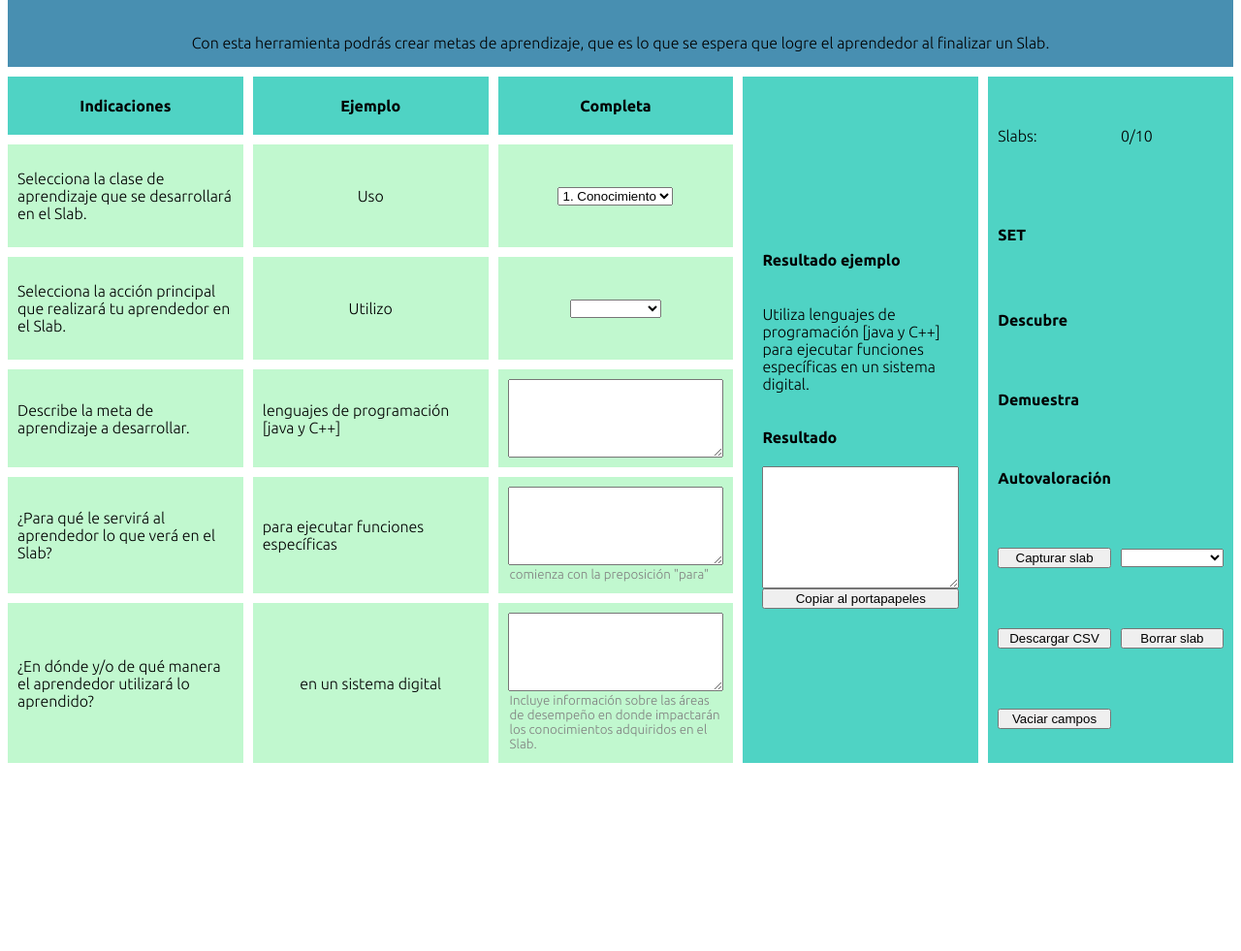
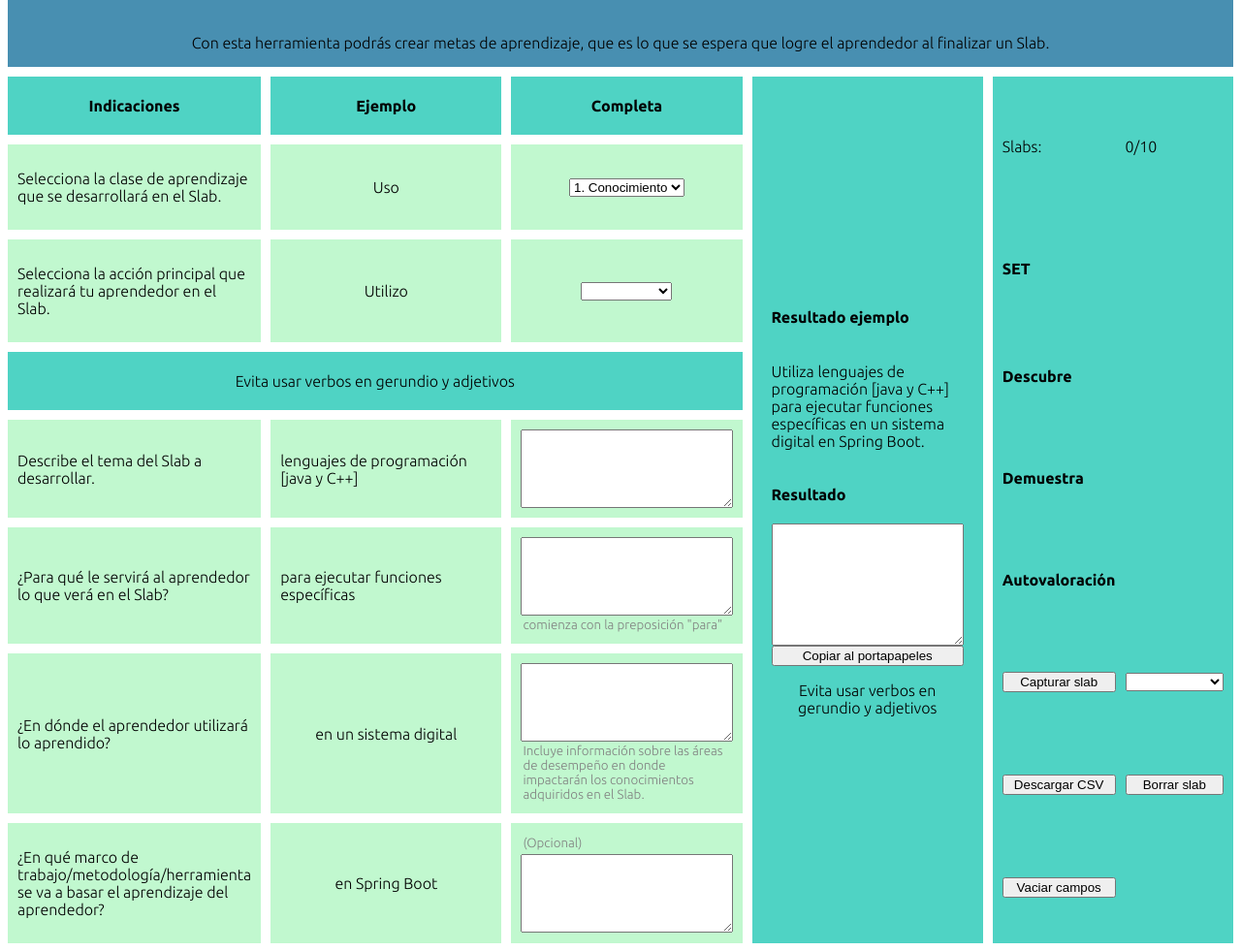
Before and after one commit to jesus-jmz/learning-goals-generator, a plain HTML site: page index.html in a window 1280 px wide. Shown: the part 69-1050 px from the top of the page at 97% size. Before the commit the page ends 864 px from the top, so only its background shows below. Drawn offline with Linux system fonts and the light colour scheme.

Commit message:
Add: Instrucción y separación de instrucciones

```diff
--- a/index.html
+++ b/index.html
@@ -53,8 +53,11 @@
           <option value="test">test</option>
         </select>
       </div>
+      <div class="instruction">
+        <p>Evita usar verbos en gerundio y adjetivos</p>
+      </div>
       <div class="item">
-        <p>Describe la meta de aprendizaje a desarrollar.</p>
+        <p>Describe el tema del Slab a desarrollar.</p>
       </div>
       <div class="item">
         <p>lenguajes de programación [java y C++]</p>
@@ -73,7 +76,7 @@
         <p class="notes">comienza con la preposición "para"</p>
       </div>
       <div class="item">
-        <p>¿En dónde y/o de qué manera el aprendedor utilizará lo aprendido?</p>
+        <p>¿En dónde el aprendedor utilizará lo aprendido?</p>
       </div>
       <div class="item">
         <p>en un sistema digital</p>
@@ -82,13 +85,24 @@
         <textarea id="lugar" name="name" rows="5" cols="80" onchange="updateResult();"></textarea>
         <p class="notes">Incluye información sobre las áreas de desempeño en donde impactarán los conocimientos adquiridos en el Slab.</p>
       </div>
+      <div class="item">
+        <p>¿En qué marco de trabajo/metodología/herramienta se va a basar el aprendizaje del aprendedor?</p>
+      </div>
+      <div class="item">
+        <p>en Spring Boot</p>
+      </div>
+      <div class="item">
+        <p class="notes">(Opcional)</p>
+        <textarea id="metodo" name="name" rows="5" cols="80" onchange="updateResult();"></textarea>
+      </div>
       <div class="preview">
         <div class="preview-in">
           <h4>Resultado ejemplo</h4>
-          <p>Utiliza lenguajes de programación [java y C++] para ejecutar funciones específicas en un sistema digital.</p>
+          <p>Utiliza lenguajes de programación [java y C++] para ejecutar funciones específicas en un sistema digital en Spring Boot.</p>
           <h4>Resultado</h4>
           <textarea id="resultado" name="name" rows="8" cols="50"></textarea>
           <button type="button" name="button" onclick="copyToClipboard()">Copiar al portapapeles</button>
+          <p class="center-text">Evita usar verbos en gerundio y adjetivos</p>
         </div>
       </div>
       <div class="indicadores">
--- a/js/form.js
+++ b/js/form.js
@@ -63,11 +63,12 @@ function updateResult(){
   let tema = document.getElementById("tema").value;
   let utilidad = document.getElementById("utilidad").value;
   let lugar = document.getElementById("lugar").value;
+  let metodo = document.getElementById("metodo").value;
   let resultado = document.getElementById("resultado");
 
 
 
-  let cat = verb + " " + tema + " " +  utilidad + " " + lugar;
+  let cat = verb + " " + tema + " " +  utilidad + " " + lugar + " " + metodo;
   cat = addPeriod(cat);
   resultado.value = cat;
   //updateLevels(verb, tema, lugar);*/
@@ -153,12 +154,13 @@ function updateLinks() {
 }
 
 //Constructor de slabs
-function Slab(nivelTax, verb, tema, utilidad, lugar, resultado, descubre, demuestra, autovaloracion) {
+function Slab(nivelTax, verb, tema, utilidad, lugar, metodo, resultado, descubre, demuestra, autovaloracion) {
   this.nivelTax = nivelTax;
   this.verb = verb;
   this.tema = tema;
   this.utilidad = utilidad;
   this.lugar = lugar;
+  this.metodo = metodo;
   this.resultado = resultado;
   this.descubre = descubre;
   this.demuestra = demuestra;
@@ -176,6 +178,7 @@ function saveSlab() {
     let tema = document.getElementById("tema");
     let utilidad = document.getElementById("utilidad");
     let lugar = document.getElementById("lugar");
+    let metodo = document.getElementById("metodo");
     let resultado = document.getElementById("resultado");
     let descubre = document.getElementById("descubre");
     let demuestra = document.getElementById("demuestra");
@@ -189,6 +192,7 @@ function saveSlab() {
         tema.value,
         utilidad.value,
         lugar.value,
+        metodo.value,
         resultado.value,
         descubre.textContent,
         demuestra.textContent,
@@ -208,6 +212,7 @@ function saveSlab() {
         tema.value,
         utilidad.value,
         lugar.value,
+        metodo.value,
         resultado.value,
         descubre.textContent,
         demuestra.textContent,
@@ -224,6 +229,7 @@ function cleanFields() {
   let tema = document.getElementById("tema");
   let utilidad = document.getElementById("utilidad");
   let lugar = document.getElementById("lugar");
+  let metodo = document.getElementById("metodo");
   let resultado = document.getElementById("resultado");
   let descubre = document.getElementById("descubre");
   let demuestra = document.getElementById("demuestra");
@@ -234,6 +240,7 @@ function cleanFields() {
   tema.value = '';
   utilidad.value = '';
   lugar.value = '';
+  metodo.value = '';
   resultado.value = '';
   descubre.innerHTML = '<a  id="descubre" href="#"></a>';
   demuestra.innerHTML = '<a  id="demuestra" href="#"></a>';
@@ -280,6 +287,7 @@ function updateFields() {
     document.getElementById("tema").value = slabs[select.value-1].tema;
     document.getElementById("utilidad").value = slabs[select.value-1].utilidad;
     document.getElementById("lugar").value = slabs[select.value-1].lugar;
+    document.getElementById("metodo").value = slabs[select.value-1].metodo;
     document.getElementById("resultado").value = slabs[select.value-1].resultado;
 
     if (slabs[select.value-1].descubre === "Drag and drop") {
--- a/sass/preview.scss
+++ b/sass/preview.scss
@@ -1,7 +1,7 @@
 @use 'variables' as *;
 
 .preview {
-  grid-area: 2 / 4 / span 6 / span 1 ;
+  grid-area: 2 / 4 / span 7 / span 1 ;
   background: #4FD3C4;
   display: grid;
   justify-content: center;
@@ -14,7 +14,7 @@
 }
 
 .indicadores {
-  grid-area: 2 / 5 / span 6 / span 2 ;
+  grid-area: 2 / 5 / span 7 / span 2 ;
   background: #4FD3C4;
   display: grid;
   justify-content: center;
```
Also changed, not shown: css/master.css.
